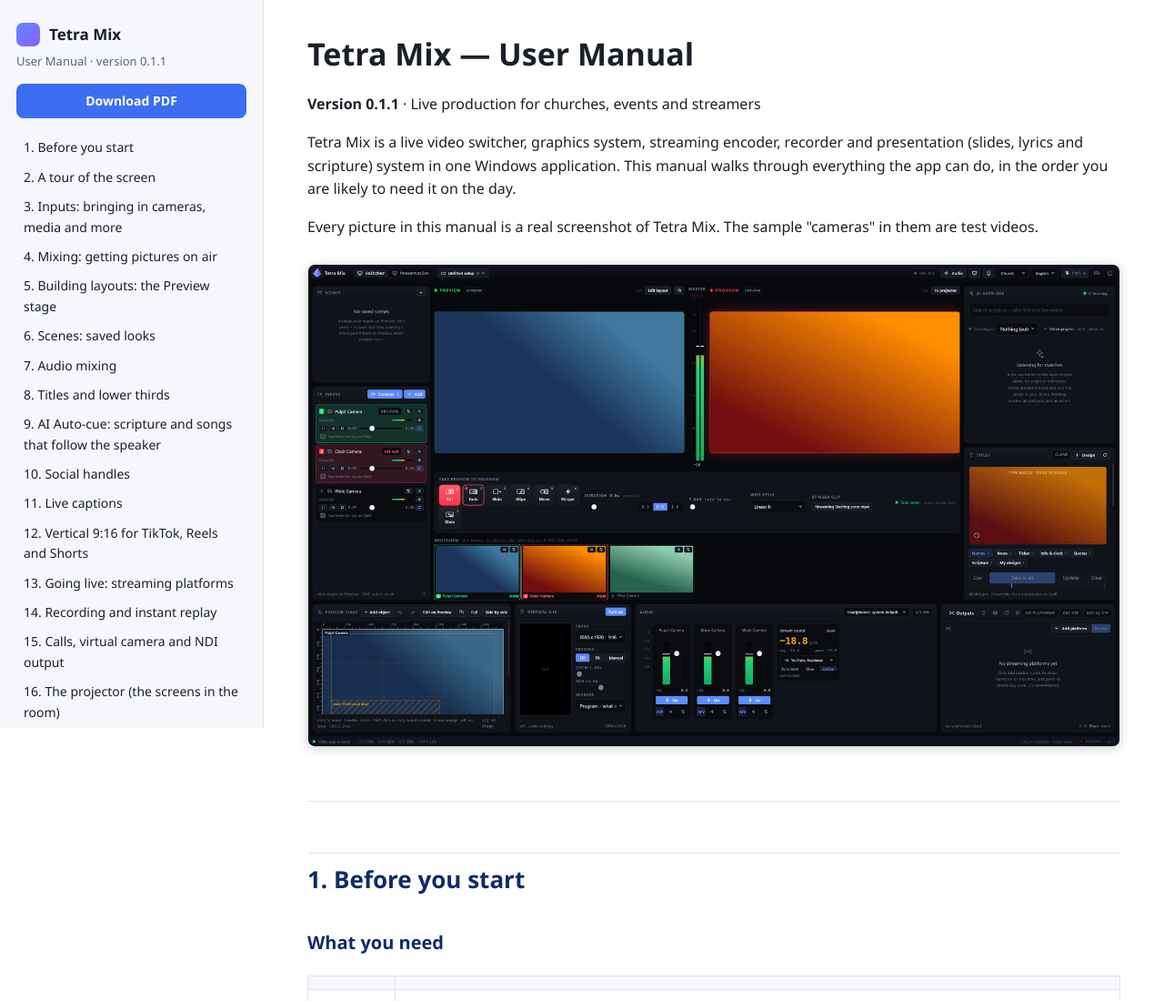
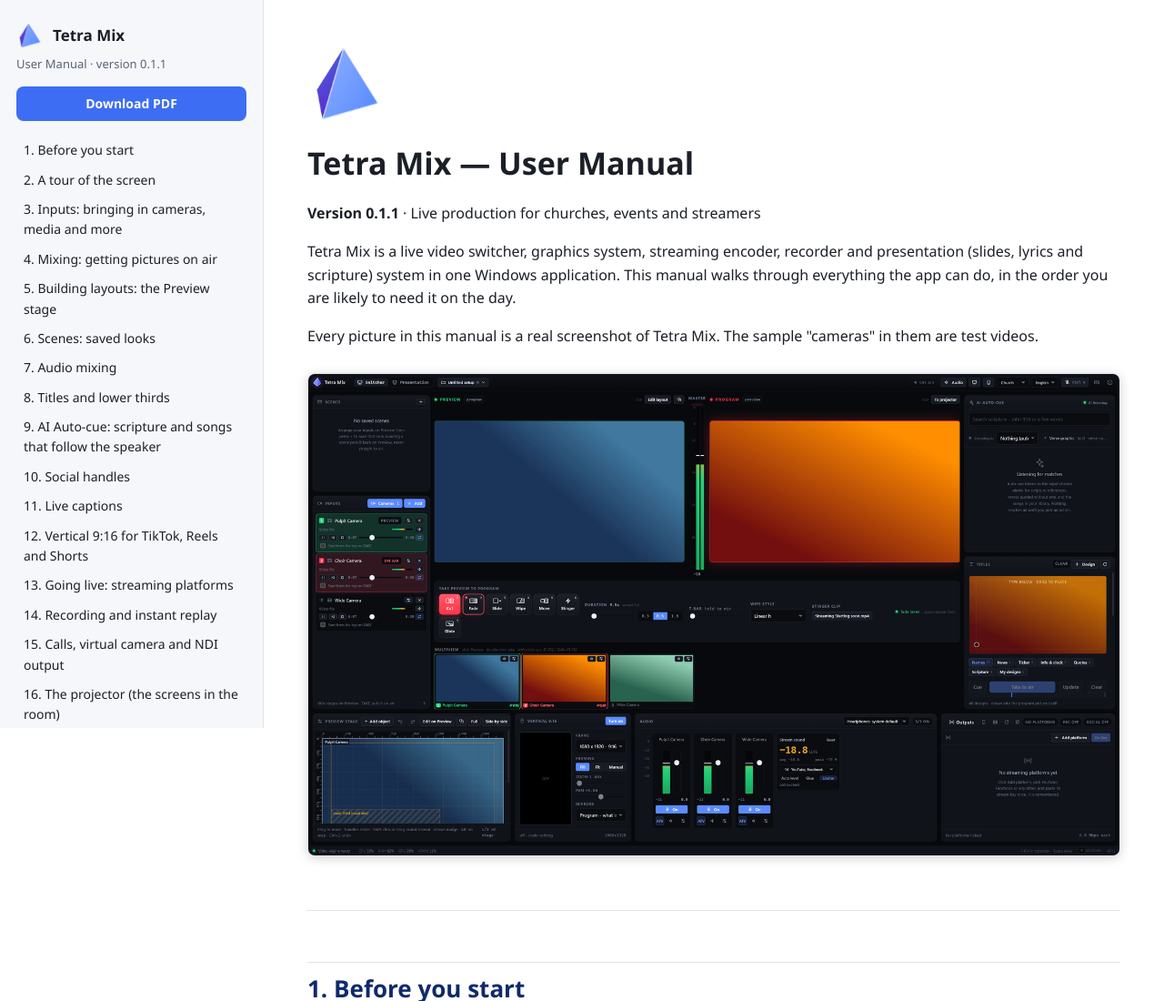
Before and after one commit to mattolu/tetra-mix, a plain HTML site: page manual/index.html in a window 1280 px wide. Shown: the top 1100 px of the page at 91% size. Drawn offline with Linux system fonts and the light colour scheme.

Commit message:
Manual: use the real Tetra Mix logo (sidebar, page top, PDF cover, tab icon)
The site and PDF showed a plain gradient square as a stand-in. Both now use
the app's own tetrahedron icon, resized from frontend/src-tauri/icons/icon.png.

```diff
--- a/manual/index.html
+++ b/manual/index.html
@@ -2,6 +2,7 @@
 <html lang="en"><head>
 <meta charset="utf-8"><meta name="viewport" content="width=device-width, initial-scale=1">
 <title>Tetra Mix User Manual</title>
+<link rel="icon" type="image/png" href="images/favicon.png">
 <meta name="description" content="How to use Tetra Mix: live switching, graphics, auto-cued scripture and lyrics, streaming, recording and presentation for churches, events and streamers.">
 <style>
 :root { --bg:#ffffff; --panel:#f5f7fb; --text:#1b1f27; --muted:#5b6475; --line:#dfe3ea; --accent:#3d6df2; --head:#0f2a6b; --code:#eef1f6; }
@@ -12,7 +13,8 @@ body { margin:0; background:var(--bg); color:var(--text); font: 16px/1.6 'Segoe
 .layout { display:grid; grid-template-columns: 290px minmax(0,1fr); max-width: 1320px; margin: 0 auto; }
 nav { position: sticky; top:0; height:100vh; overflow-y:auto; padding: 24px 18px; border-right:1px solid var(--line); background:var(--panel); font-size:14px; }
 nav .brand { display:flex; align-items:center; gap:10px; font-weight:700; font-size:17px; margin-bottom:6px; color:var(--text); text-decoration:none; }
-nav .logo { width:26px; height:26px; border-radius:7px; background:linear-gradient(140deg,#5b8cff,#8f5bff); }
+nav .logo { width:30px; height:30px; margin:0; border:0; box-shadow:none; border-radius:0; }
+img.logo-mark { width:88px; border:0; box-shadow:none; border-radius:0; margin:0 0 12px; }
 nav .ver { color:var(--muted); font-size:13px; margin-bottom:14px; }
 nav .pdf { display:block; text-align:center; padding:8px 10px; border-radius:8px; background:var(--accent); color:#fff; text-decoration:none; font-weight:600; margin-bottom:16px; }
 nav a.sec { display:block; padding:5px 8px; border-radius:6px; color:var(--text); text-decoration:none; }
@@ -46,7 +48,7 @@ hr { border:0; border-top:1px solid var(--line); margin: 32px 0; }
 </head><body>
 <div class="layout">
 <nav id="nav">
-  <a class="brand" href="#"><span class="logo"></span>Tetra Mix</a>
+  <a class="brand" href="#"><img class="logo" src="images/logo.png" alt="">Tetra Mix</a>
   <div class="ver">User Manual · version 0.1.1</div>
   <a class="pdf" href="Tetra-Mix-User-Manual.pdf">Download PDF</a>
   <button class="menu" onclick="document.getElementById('nav').classList.toggle('open')">Contents ▾</button>
@@ -79,6 +81,7 @@ hr { border:0; border-top:1px solid var(--line); margin: 32px 0; }
   </div>
 </nav>
 <main>
+<p><img src="images/logo.png" alt="Tetra Mix logo" width="96" class="logo-mark"></p>
 <h1 id="tetra-mix-user-manual">Tetra Mix — User Manual</h1>
 <p><strong>Version 0.1.1</strong> · Live production for churches, events and streamers</p>
 <p>Tetra Mix is a live video switcher, graphics system, streaming encoder, recorder and presentation (slides, lyrics and scripture) system in one Windows application. This manual walks through everything the app can do, in the order you are likely to need it on the day.</p>
```
Also changed, not shown: manual/images/favicon.png (added), manual/images/logo.png (added).
